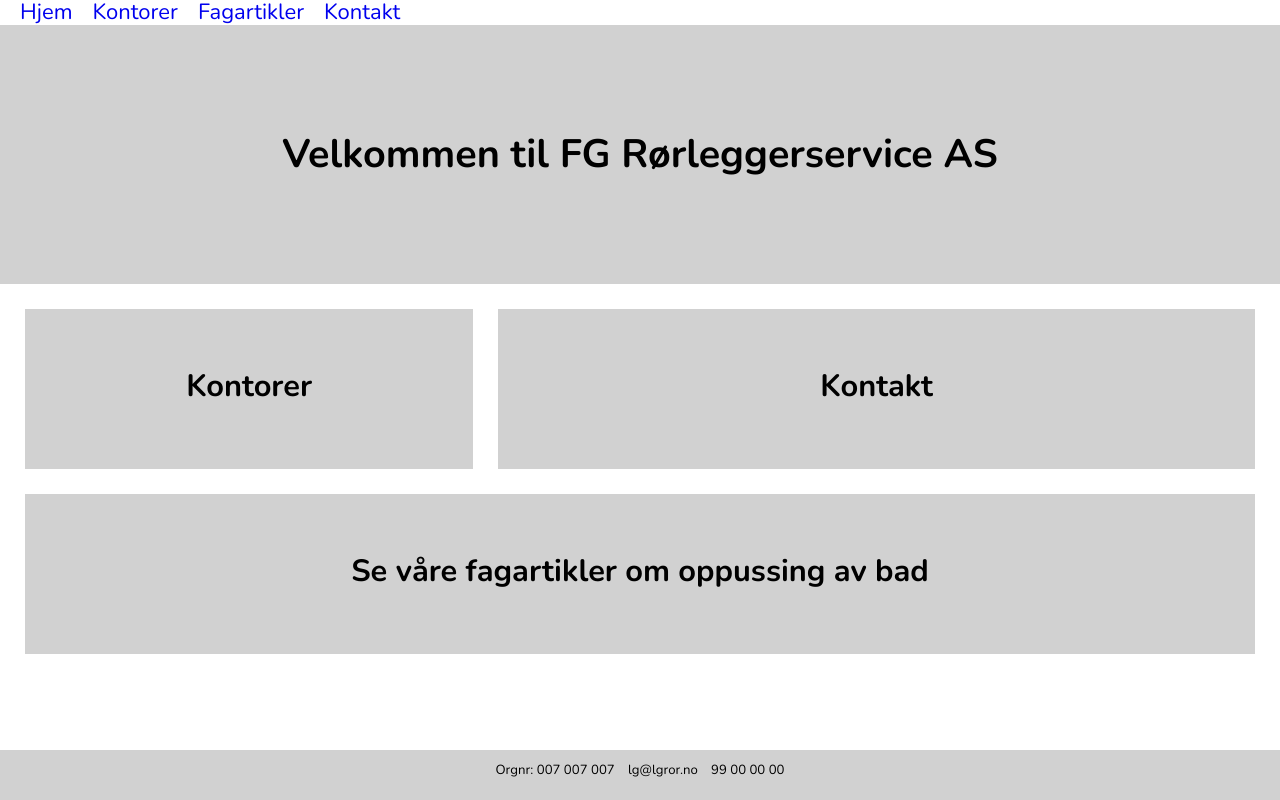
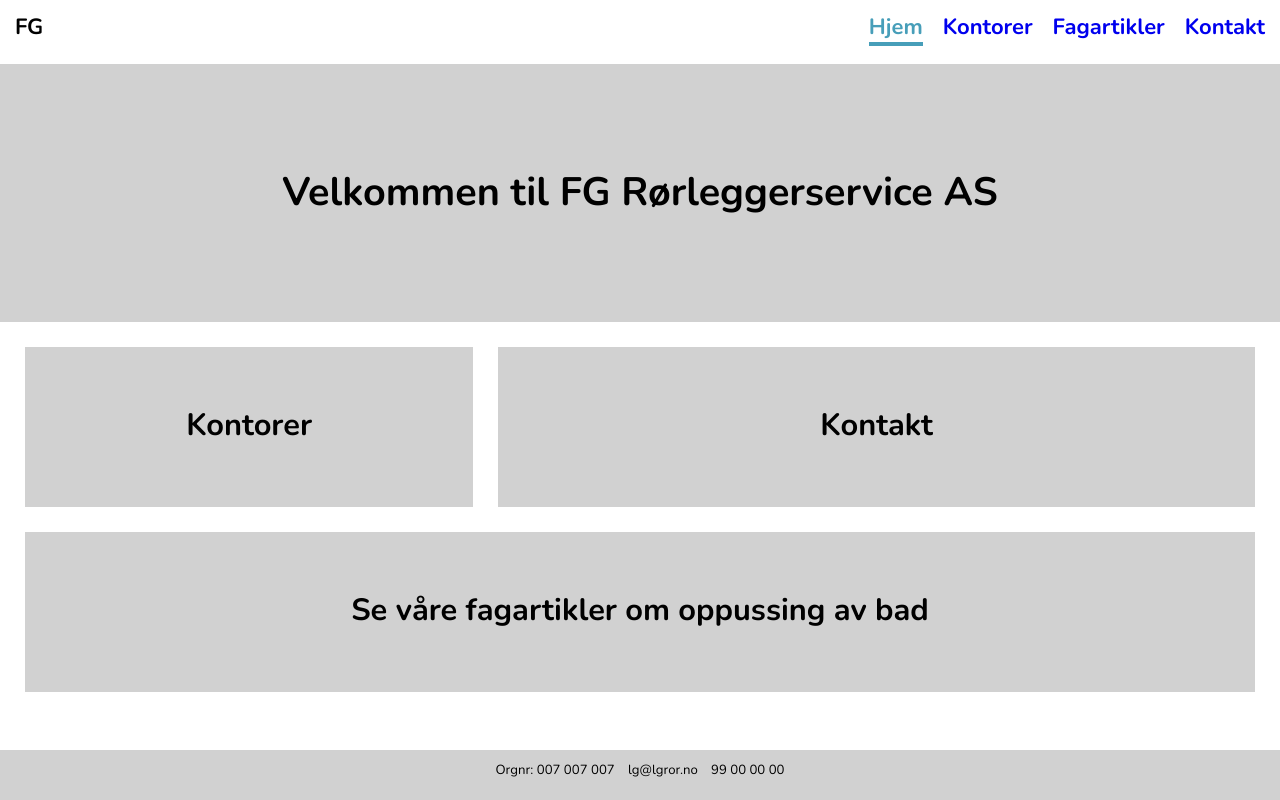
Before and after one commit to andersbss/eksamen, a React app in the folder client/: page /hjem in a window 1280 px wide. Built offline with nearby package versions, Linux system fonts and the light colour scheme.

Commit message:
Styled the navigation

```diff
--- a/client/src/components/nav/Nav.jsx
+++ b/client/src/components/nav/Nav.jsx
@@ -1,30 +1,50 @@
 import React from 'react';
 import { NavLink } from 'react-router-dom';
 import styled from 'styled-components';
+import MediumTitle from '../titles/MediumTitle';
 
 const StyledNav = styled.nav`
   margin: 0;
   width: 100%;
+  font-weight: bolder;
+  height: 60px;
+  padding: 15px;
 `;
 
-const StyledUl = styled.nav`
+const StyledUl = styled.ul`
   margin: 0;
   padding: 0;
   list-style: none;
   display: flex;
+  float: right;
 `;
 
 const StyledLi = styled.li`
   font-size: 2em;
   margin-left: 20px;
+  color: black;
 
   & > a {
     text-decoration: none;
+
+    &:visited {
+      color: black;
+    }
+    &.active {
+      color: ${(props) => props.theme.colors.blue};
+      border-bottom: 4px solid ${(props) => props.theme.colors.blue};
+    }
   }
+`;
+
+const StyledName = styled.div`
+  float: left;
+  font-size: 2em;
 `;
 
 const Nav = () => (
   <StyledNav>
+    <StyledName>FG</StyledName>
     <StyledUl>
       <StyledLi>
         <NavLink exact to="/hjem" activeClassName="active">
```
